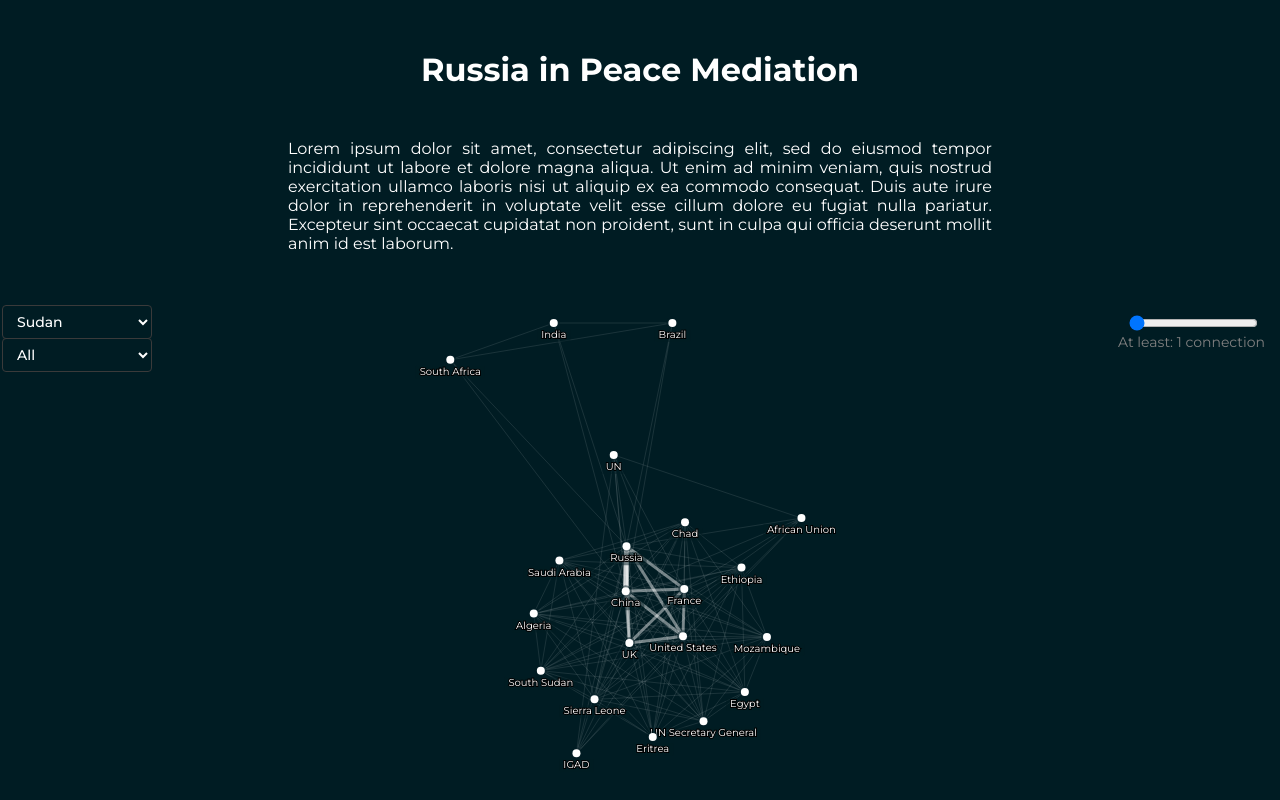
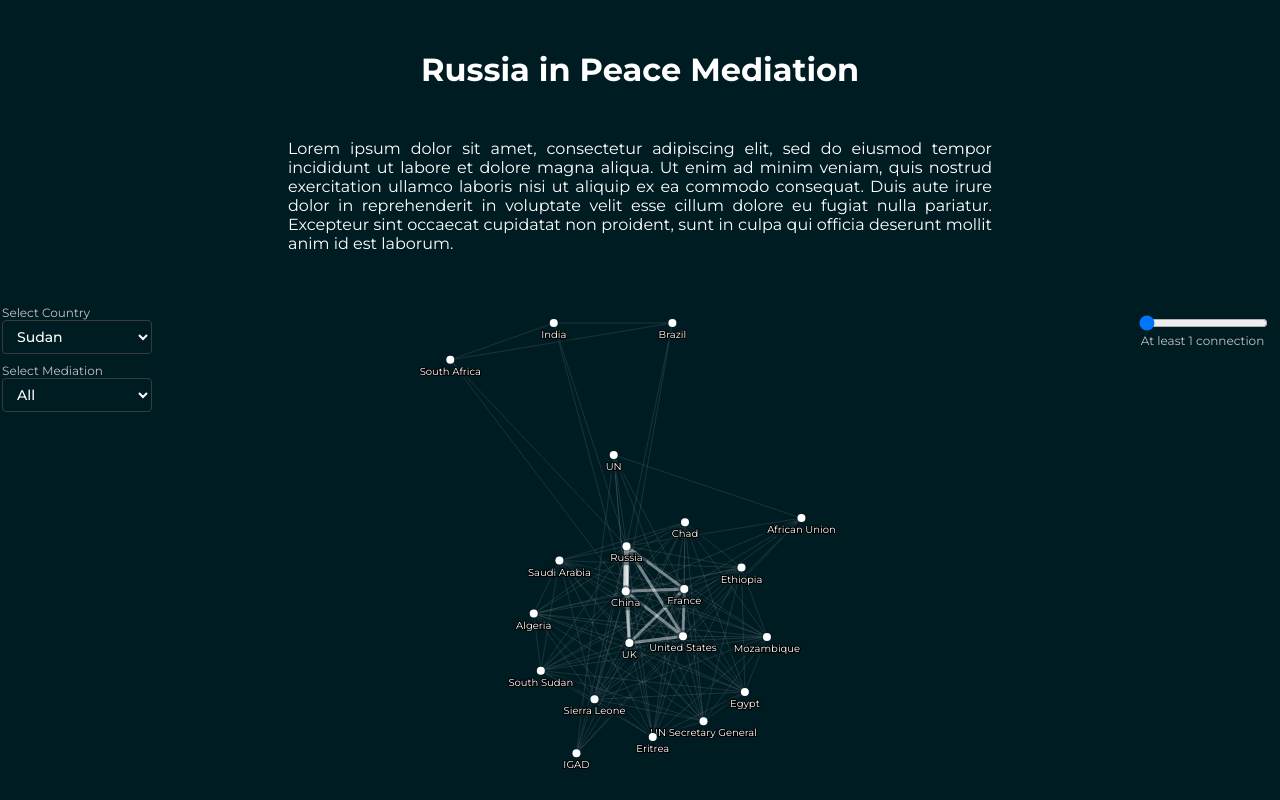
Before and after one commit to tvancisin/kasia, a Svelte app: page / in a window 1280 px wide. Shown: the top 800 px of the page. Built offline with nearby package versions, Linux system fonts and the light colour scheme.

Commit message:
readme and net fix

```diff
--- a/src/App.svelte
+++ b/src/App.svelte
@@ -323,13 +323,17 @@
       step="1"
       bind:value={minConnections}
     />
-    <label for="connectionSlider" style="color: gray; margin-right: 5px;">
-      At least: {minConnections}
+    <label
+      for="connectionSlider"
+      style="color: rgb(195, 195, 195); font-size: 12px; margin-right: 2px;"
+    >
+      At least {minConnections}
       {minConnections > 1 ? "connections" : "connection"}
     </label>
   </div>
 
   <div id="dropdown_container">
+    Select Country
     <select
       bind:value={cntry}
       on:change={() => {
@@ -344,6 +348,7 @@
   </div>
   <!-- MEDIATION TYPE DROPDOWN -->
   <div id="dropdown_container_2">
+    Select Mediation
     <select
       bind:value={medType}
       on:change={() => change_mediation_type(medType)}
@@ -503,6 +508,9 @@
   }
 
   #dropdown_container {
+    color: rgb(195, 195, 195);
+    font-family: "Montserrat";
+    font-size: 12px;
     position: absolute;
     width: 150px;
     top: 2px;
@@ -510,9 +518,12 @@
   }
 
   #dropdown_container_2 {
+    color: rgb(195, 195, 195);
+    font-family: "Montserrat";
+    font-size: 12px;
     position: absolute;
     width: 150px;
-    top: 35px;
+    top: 60px;
     left: 2px;
   }
 
--- a/src/lib/Timeline.svelte
+++ b/src/lib/Timeline.svelte
@@ -227,7 +227,7 @@
         height: 20vh;
     }
     .timeline_legend {
-        color: gray;
+        color: rgb(195, 195, 195);
         font-family: "Montserrat";
         font-size: 12px;
         position: absolute;
```
Also changed, not shown: 1 other file (tests, documents, lock files or other folders).
